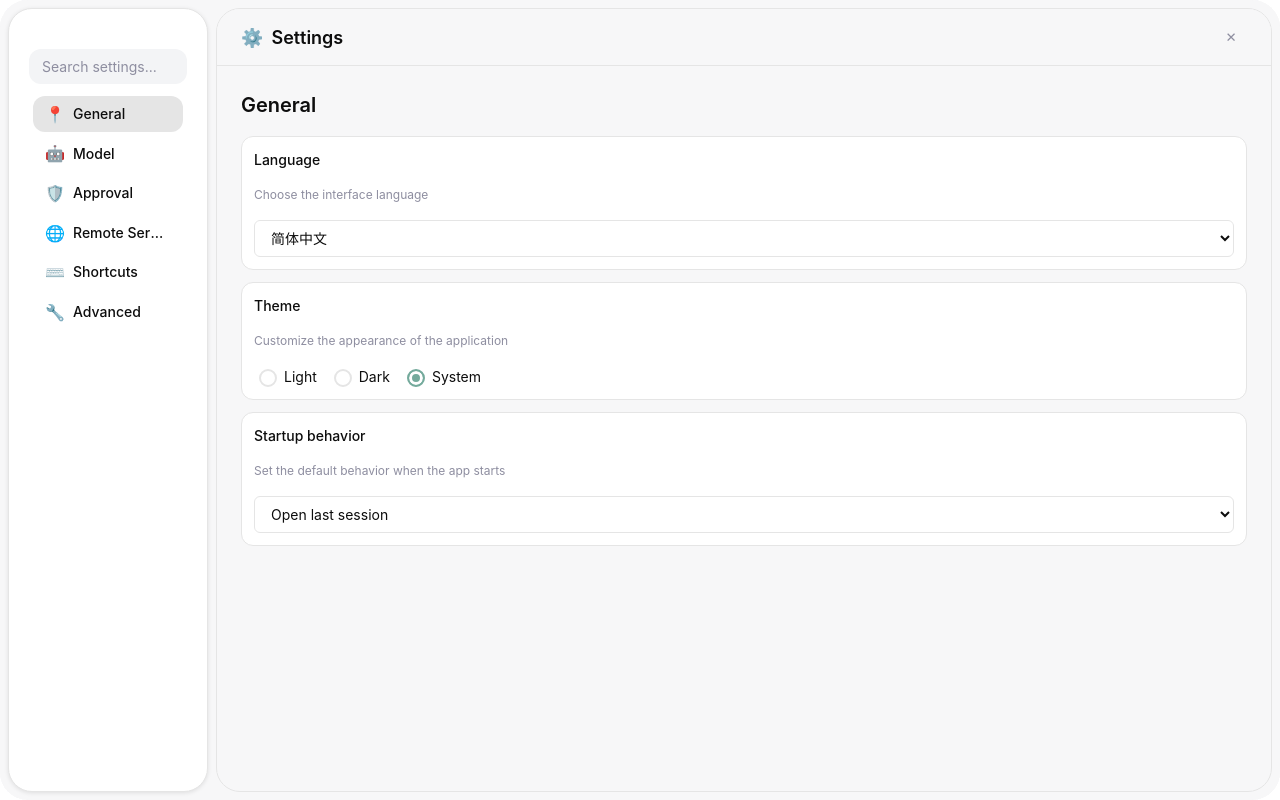
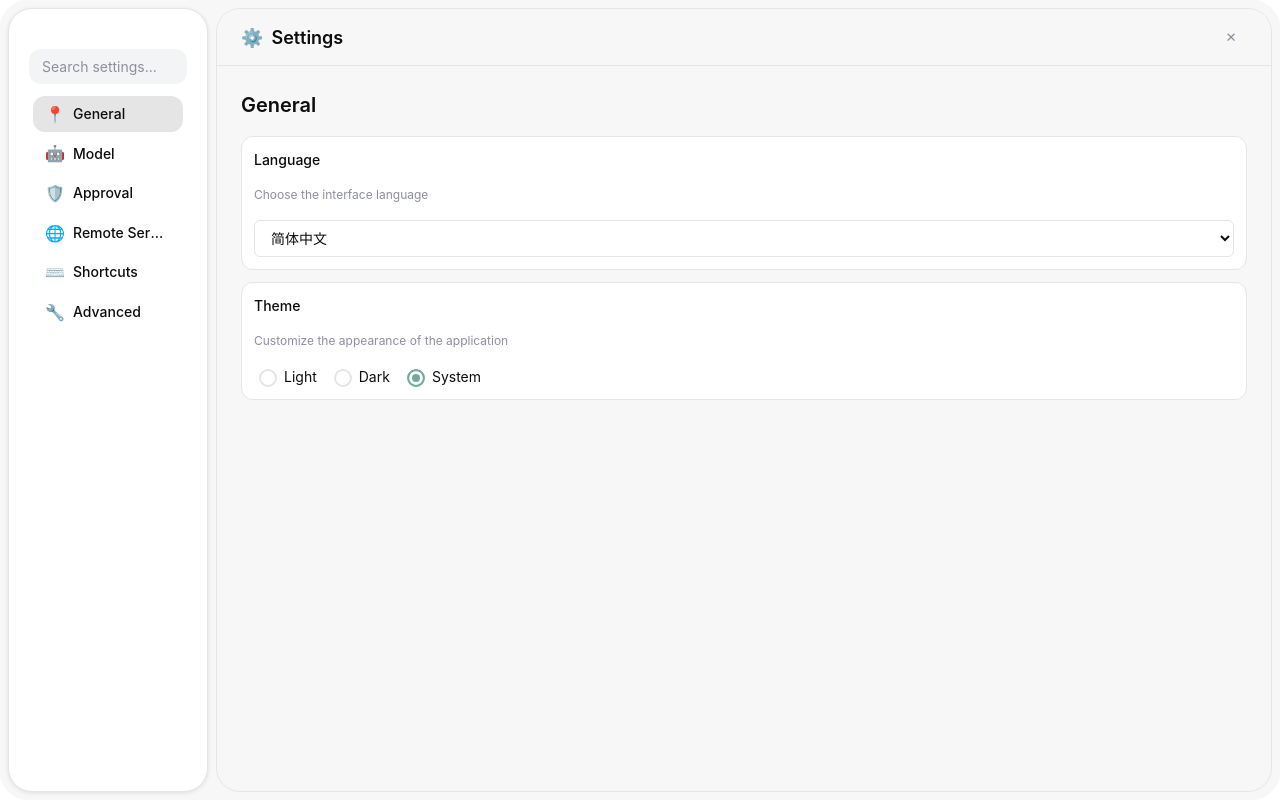
Before and after one commit to rita152/codex-desktop, a React (Vite) app: page / in a window 1280 px wide. Both pictures are taken after a click on the button 37 px from the left and 735 px from the top of the page. Built offline with nearby package versions, Linux system fonts and the light colour scheme.

Commit message:
refactor: remove startup behavior settings and related code

```diff
--- a/src/components/business/SettingsModal/sections/GeneralSettings.tsx
+++ b/src/components/business/SettingsModal/sections/GeneralSettings.tsx
@@ -3,7 +3,7 @@
  */
 
 import { useTranslation } from 'react-i18next';
-import type { GeneralSettings as GeneralSettingsType, ThemeOption, LanguageOption, StartupBehavior } from '../../../../types/settings';
+import type { GeneralSettings as GeneralSettingsType, ThemeOption, LanguageOption } from '../../../../types/settings';
 import { Input } from '../../../ui/data-entry/Input';
 import { NativeSelect } from '../../../ui/data-entry/NativeSelect';
 
@@ -64,23 +64,6 @@ export function GeneralSettings({ settings, onUpdate }: GeneralSettingsProps) {
                     ))}
                 </div>
             </div>
-
-            {/* Startup Behavior */}
-            <div className="settings-item">
-                <div className="settings-item__header">
-                    <label className="settings-item__label">{t('settings.general.startupBehavior')}</label>
-                </div>
-                <p className="settings-item__description">{t('settings.general.startupBehaviorDescription')}</p>
-                <NativeSelect
-                    className="settings-select"
-                    value={settings.startupBehavior}
-                    onChange={(e) => onUpdate({ startupBehavior: e.target.value as StartupBehavior })}
-                >
-                    <option value="last-session">{t('settings.general.startupLastSession')}</option>
-                    <option value="new-session">{t('settings.general.startupNewSession')}</option>
-                    <option value="welcome">{t('settings.general.startupWelcome')}</option>
-                </NativeSelect>
-            </div>
         </div>
     );
 }
--- a/src/types/settings.ts
+++ b/src/types/settings.ts
@@ -19,14 +19,10 @@ export type ThemeOption = 'light' | 'dark' | 'system';
 // Language options
 export type LanguageOption = 'en-US' | 'zh-CN';
 
-// Startup behavior options
-export type StartupBehavior = 'last-session' | 'new-session' | 'welcome';
-
 // General settings
 export interface GeneralSettings {
   language: LanguageOption;
   theme: ThemeOption;
-  startupBehavior: StartupBehavior;
 }
 
 // API Provider options
@@ -88,7 +84,6 @@ export const DEFAULT_SETTINGS: AppSettings = {
   general: {
     language: 'zh-CN',
     theme: 'system',
-    startupBehavior: 'last-session',
   },
   model: {
     defaultModel: DEFAULT_MODEL_ID,
```
